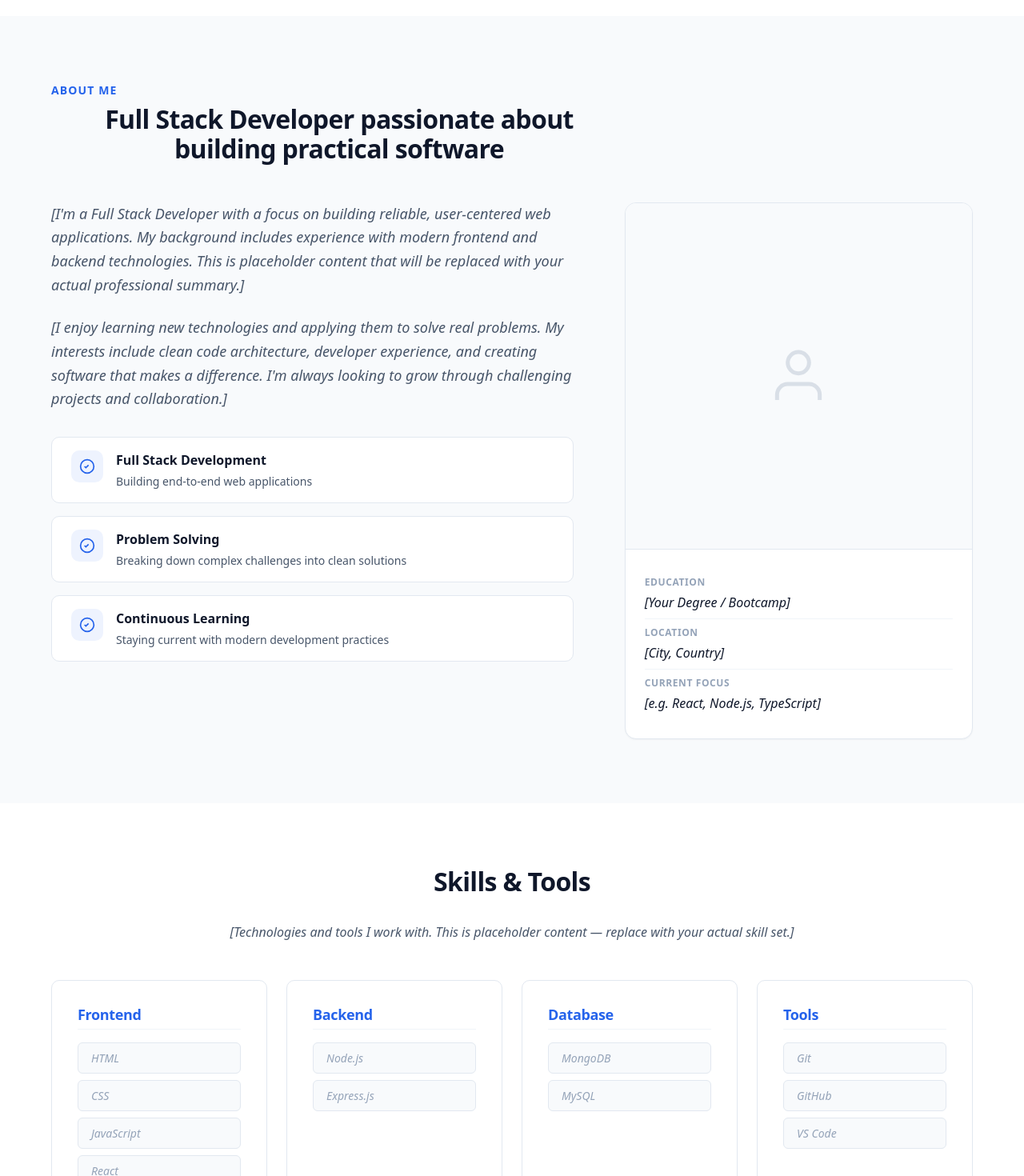
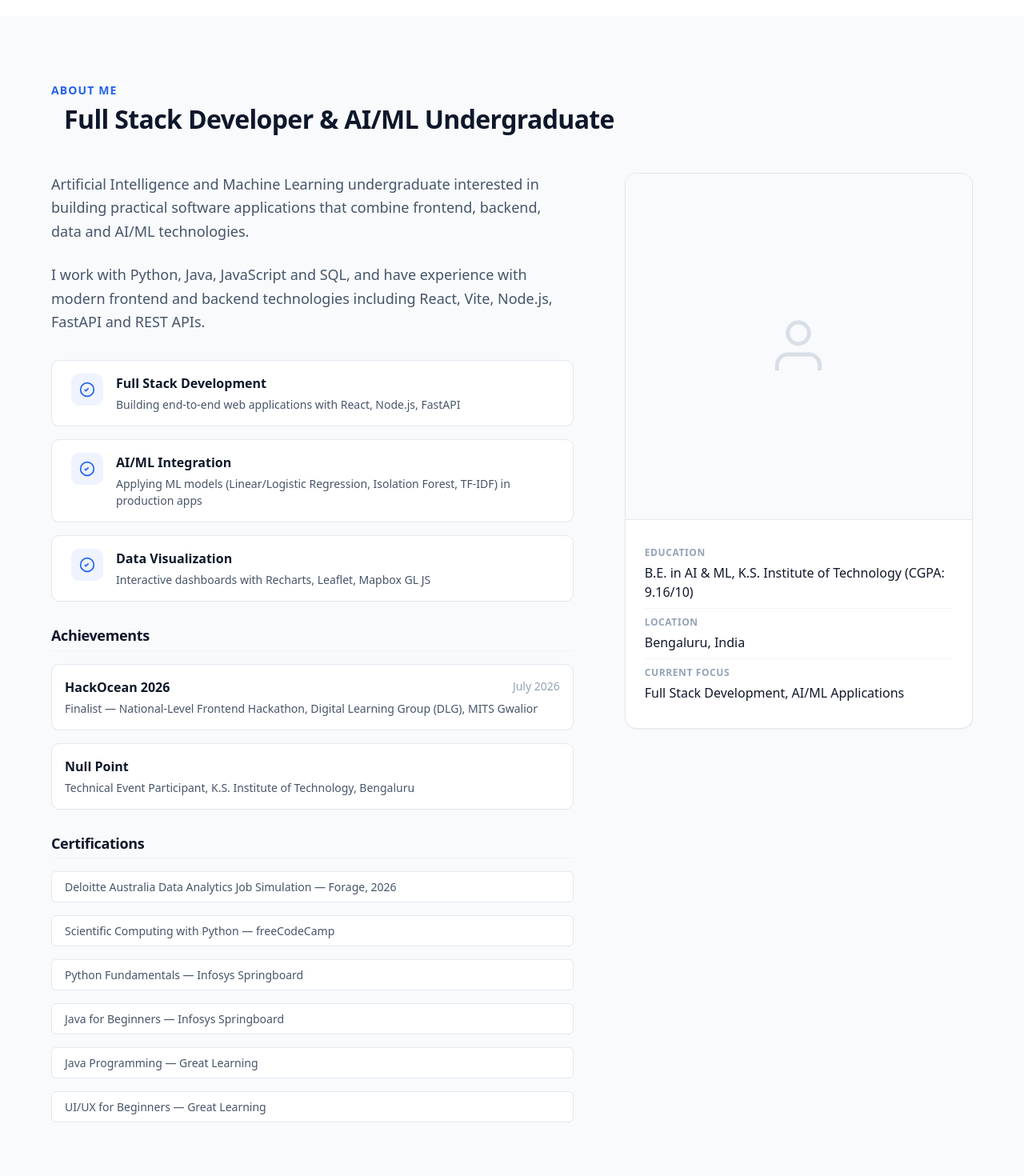
Before and after one commit to deepak251817-collab/full-stack-developer-portfolio, a React (Vite) app: page / in a window 1280 px wide. Shown: the part 780-2250 px from the top of the page at 80% size. Built offline with nearby package versions, Linux system fonts and the light colour scheme.

Commit message:
feat: initialize core CSS styles and base UI components for portfolio layout

```diff
--- a/src/components/About.jsx
+++ b/src/components/About.jsx
@@ -1,14 +1,35 @@
 function About() {
   const highlights = [
-    { label: 'Full Stack Development', description: 'Building end-to-end web applications' },
-    { label: 'Problem Solving', description: 'Breaking down complex challenges into clean solutions' },
-    { label: 'Continuous Learning', description: 'Staying current with modern development practices' }
+    { label: 'Full Stack Development', description: 'Building end-to-end web applications with React, Node.js, FastAPI' },
+    { label: 'AI/ML Integration', description: 'Applying ML models (Linear/Logistic Regression, Isolation Forest, TF-IDF) in production apps' },
+    { label: 'Data Visualization', description: 'Interactive dashboards with Recharts, Leaflet, Mapbox GL JS' }
   ]
 
   const profileInfo = [
-    { label: 'Education', value: '[Your Degree / Bootcamp]' },
-    { label: 'Location', value: '[City, Country]' },
-    { label: 'Current Focus', value: '[e.g. React, Node.js, TypeScript]' }
+    { label: 'Education', value: 'B.E. in AI & ML, K.S. Institute of Technology (CGPA: 9.16/10)' },
+    { label: 'Location', value: 'Bengaluru, India' },
+    { label: 'Current Focus', value: 'Full Stack Development, AI/ML Applications' }
+  ]
+
+  const achievements = [
+    {
+      title: 'HackOcean 2026',
+      detail: 'Finalist — National-Level Frontend Hackathon, Digital Learning Group (DLG), MITS Gwalior',
+      date: 'July 2026'
+    },
+    {
+      title: 'Null Point',
+      detail: 'Technical Event Participant, K.S. Institute of Technology, Bengaluru'
+    }
+  ]
+
+  const certifications = [
+    'Deloitte Australia Data Analytics Job Simulation — Forage, 2026',
+    'Scientific Computing with Python — freeCodeCamp',
+    'Python Fundamentals — Infosys Springboard',
+    'Java for Beginners — Infosys Springboard',
+    'Java Programming — Great Learning',
+    'UI/UX for Beginners — Great Learning'
   ]
 
   return (
@@ -16,19 +37,15 @@ function About() {
       <div className="section-container">
         <div className="about-header">
           <p className="section-label">About Me</p>
-          <h2 id="about-heading" className="section-title">Full Stack Developer passionate about building practical software</h2>
+          <h2 id="about-heading" className="section-title">Full Stack Developer & AI/ML Undergraduate</h2>
         </div>
         <div className="about-grid">
           <div className="about-content">
-            <p className="about-paragraph placeholder-text">
-              [I'm a Full Stack Developer with a focus on building reliable, user-centered web applications.
-              My background includes experience with modern frontend and backend technologies. This is
-              placeholder content that will be replaced with your actual professional summary.]
+            <p className="about-paragraph">
+              Artificial Intelligence and Machine Learning undergraduate interested in building practical software applications that combine frontend, backend, data and AI/ML technologies.
             </p>
-            <p className="about-paragraph placeholder-text">
-              [I enjoy learning new technologies and applying them to solve real problems. My interests
-              include clean code architecture, developer experience, and creating software that makes a
-              difference. I'm always looking to grow through challenging projects and collaboration.]
+            <p className="about-paragraph">
+              I work with Python, Java, JavaScript and SQL, and have experience with modern frontend and backend technologies including React, Vite, Node.js, FastAPI and REST APIs.
             </p>
             <div className="about-highlights">
               {highlights.map((item, index) => (
@@ -46,6 +63,28 @@ function About() {
                 </div>
               ))}
             </div>
+            <div className="about-achievements">
+              <h3 className="achievements-title">Achievements</h3>
+              <ul className="achievements-list">
+                {achievements.map((item, index) => (
+                  <li key={index} className="achievement-item">
+                    <div className="achievement-header">
+                      <strong>{item.title}</strong>
+                      {item.date && <span className="achievement-date">{item.date}</span>}
+                    </div>
+                    <p className="achievement-detail">{item.detail}</p>
+                  </li>
+                ))}
+              </ul>
+            </div>
+            <div className="about-certifications">
+              <h3 className="achievements-title">Certifications</h3>
+              <ul className="certifications-list">
+                {certifications.map((cert, index) => (
+                  <li key={index} className="certification-item">{cert}</li>
+                ))}
+              </ul>
+            </div>
           </div>
           <aside className="about-visual" aria-hidden="true">
             <div className="profile-card">
@@ -59,7 +98,7 @@ function About() {
                 {profileInfo.map((item, index) => (
                   <div key={index} className="profile-info-item">
                     <dt className="profile-info-label">{item.label}</dt>
-                    <dd className="profile-info-value placeholder-text">{item.value}</dd>
+                    <dd className="profile-info-value">{item.value}</dd>
                   </div>
                 ))}
               </div>
--- a/src/components/Footer.jsx
+++ b/src/components/Footer.jsx
@@ -6,11 +6,11 @@ function Footer() {
       <div className="section-container">
         <div className="footer-content">
           <p className="footer-copyright">
-            &copy; {currentYear} [Your Name Here]. All rights reserved.
+            &copy; {currentYear} Deepak R. All rights reserved.
           </p>
           <div className="footer-social">
-            <p className="placeholder-text footer-social-text">
-              [Social links placeholder: GitHub, LinkedIn, Twitter, Email]
+            <p className="footer-social-text placeholder-text">
+              [GitHub: placeholder · LinkedIn: placeholder · Email: deepak251817@gmail.com · Phone: +91 8867034217]
             </p>
           </div>
         </div>
--- a/src/components/Navbar.jsx
+++ b/src/components/Navbar.jsx
@@ -43,7 +43,7 @@ function Navbar() {
     >
       <div className="navbar-container">
         <a href="#hero" className="navbar-brand" aria-label="Go to homepage">
-          [Your Name]
+          Deepak R
         </a>
 
         <div className="navbar-desktop">
--- a/src/components/Projects.jsx
+++ b/src/components/Projects.jsx
@@ -1,9 +1,10 @@
 const projectData = [
   {
     id: 1,
-    title: '[Project Name 1]',
-    description: '[Brief description of the project, what it does, and your role. This is placeholder content.]',
-    technologies: ['React', 'Node.js', 'PostgreSQL'],
+    title: 'FinTrack – AI Expense Manager',
+    description:
+      'An AI-powered expense management application for tracking transactions, budgets and spending patterns. Features expense forecasting using Linear Regression, automatic transaction categorization using TF-IDF and Logistic Regression, and Isolation Forest-based anomaly detection, all exposed via FastAPI REST endpoints.',
+    technologies: ['Python', 'FastAPI', 'Pandas', 'NumPy', 'Scikit-learn', 'JavaScript'],
     githubUrl: null,
     liveUrl: null,
     image: null,
@@ -11,9 +12,10 @@ const projectData = [
   },
   {
     id: 2,
-    title: '[Project Name 2]',
-    description: '[Brief description of the project, what it does, and your role. This is placeholder content.]',
-    technologies: ['Next.js', 'TypeScript', 'MongoDB'],
+    title: 'STARS RouteFinder – Road Safety Navigation',
+    description:
+      'A route planning application with multiple route comparison and interactive Mapbox visualization. Includes traffic and weather information, route-specific environmental insights, pothole reporting, camera uploads with EXIF GPS extraction, browser geolocation, and Tesseract.js OCR fallback.',
+    technologies: ['React', 'Vite', 'Mapbox GL JS', 'Recharts', 'OpenWeather API', 'Tesseract.js'],
     githubUrl: null,
     liveUrl: null,
     image: null,
@@ -21,9 +23,10 @@ const projectData = [
   },
   {
     id: 3,
-    title: '[Project Name 3]',
-    description: '[Brief description of the project, what it does, and your role. This is placeholder content.]',
-    technologies: ['Vue.js', 'Express.js', 'MySQL'],
+    title: 'Ocean Guardian AI',
+    description:
+      'An interactive platform for monitoring ocean health, marine biodiversity and pollution. Features interactive maps, data visualization dashboards, ocean health monitoring, temperature data, species information, coral reef information, pollution trends, alert monitoring, reports, ocean details, AI assistant interface, and responsive React application.',
+    technologies: ['React', 'Vite', 'Tailwind CSS', 'Recharts', 'Leaflet', 'Framer Motion'],
     githubUrl: null,
     liveUrl: null,
     image: null,
@@ -56,9 +59,7 @@ function ProjectCard({ project }) {
         <p className="project-description">{project.description}</p>
         <div className="project-tech">
           {project.technologies.map((tech, index) => (
-            <span key={index} className="tech-tag placeholder-tech">
-              {tech}
-            </span>
+            <span key={index} className="tech-tag">{tech}</span>
           ))}
         </div>
         <div className="project-links">
@@ -105,10 +106,6 @@ function Projects() {
         <div className="projects-header">
           <p className="section-label">Projects</p>
           <h2 id="projects-heading" className="section-title">Featured Projects</h2>
-          <p className="projects-description placeholder-text">
-            [These projects demonstrate practical full stack development skills across
-            frontend, backend, and database technologies. This is placeholder content.]
-          </p>
         </div>
         <div className="projects-grid">
           {projectData.map((project) => (
@@ -116,7 +113,7 @@ function Projects() {
           ))}
         </div>
         <p className="placeholder-note">
-          [All projects above are placeholders. Replace with your actual projects and add real GitHub/live URLs.]
+          [GitHub and Live Demo links are placeholders. Add real URLs when available.]
         </p>
       </div>
     </section>
--- a/src/components/Skills.jsx
+++ b/src/components/Skills.jsx
@@ -1,20 +1,28 @@
 function Skills() {
   const skillCategories = [
     {
+      category: 'Languages',
+      skills: ['Python', 'Java', 'JavaScript', 'SQL']
+    },
+    {
       category: 'Frontend',
-      skills: ['HTML', 'CSS', 'JavaScript', 'React']
+      skills: ['HTML5', 'CSS3', 'React.js', 'Vite', 'Tailwind CSS']
     },
     {
       category: 'Backend',
-      skills: ['Node.js', 'Express.js']
+      skills: ['Node.js', 'FastAPI', 'REST APIs']
     },
     {
-      category: 'Database',
+      category: 'AI/ML',
+      skills: ['Pandas', 'NumPy', 'Scikit-learn', 'Linear Regression', 'Logistic Regression', 'Isolation Forest', 'TF-IDF']
+    },
+    {
+      category: 'Databases',
       skills: ['MongoDB', 'MySQL']
     },
     {
-      category: 'Tools',
-      skills: ['Git', 'GitHub', 'VS Code']
+      category: 'Tools & APIs',
+      skills: ['Git', 'GitHub', 'VS Code', 'Mapbox API', 'OpenWeather API', 'Leaflet', 'Recharts']
     }
   ]
 
@@ -23,9 +31,6 @@ function Skills() {
       <div className="section-container">
         <div className="skills-header">
           <h2 id="skills-heading" className="section-title">Skills & Tools</h2>
-          <p className="skills-subtitle placeholder-text">
-            [Technologies and tools I work with. This is placeholder content — replace with your actual skill set.]
-          </p>
         </div>
         <div className="skills-grid">
           {skillCategories.map(({ category, skills }) => (
@@ -33,9 +38,7 @@ function Skills() {
               <h3 className="skill-category-title">{category}</h3>
               <ul className="skill-list">
                 {skills.map((skill, index) => (
-                  <li key={index} className="skill-item placeholder-skill">
-                    {skill}
-                  </li>
+                  <li key={index} className="skill-item">{skill}</li>
                 ))}
               </ul>
             </div>
--- a/src/index.css
+++ b/src/index.css
@@ -734,6 +734,78 @@ p {
   color: var(--color-text);
 }
 
+.about-achievements {
+  margin-top: var(--spacing-xl);
+}
+
+.about-certifications {
+  margin-top: var(--spacing-xl);
+}
+
+.achievements-title {
+  font-size: var(--font-size-lg);
+  font-weight: 600;
+  color: var(--color-text);
+  margin-bottom: var(--spacing-md);
+  padding-bottom: var(--spacing-sm);
+  border-bottom: 1px solid var(--color-border-light);
+}
+
+.achievements-list,
+.certifications-list {
+  list-style: none;
+  display: flex;
+  flex-direction: column;
+  gap: var(--spacing-md);
+}
+
+.achievement-item {
+  padding: var(--spacing-md);
+  background-color: var(--color-bg);
+  border: 1px solid var(--color-border);
+  border-radius: var(--border-radius);
+}
+
+.achievement-header {
+  display: flex;
+  justify-content: space-between;
+  align-items: flex-start;
+  gap: var(--spacing-md);
+  margin-bottom: var(--spacing-xs);
+}
+
+.achievement-header strong {
+  font-size: var(--font-size-base);
+  color: var(--color-text);
+}
+
+.achievement-date {
+  font-size: var(--font-size-sm);
+  color: var(--color-text-light);
+  white-space: nowrap;
+}
+
+.achievement-detail {
+  font-size: var(--font-size-sm);
+  color: var(--color-text-muted);
+  margin: 0;
+}
+
+.certification-item {
+  font-size: var(--font-size-sm);
+  color: var(--color-text-muted);
+  padding: var(--spacing-sm) var(--spacing-md);
+  background-color: var(--color-bg);
+  border: 1px solid var(--color-border);
+  border-radius: var(--border-radius-sm);
+  transition: border-color var(--transition-fast), color var(--transition-fast);
+}
+
+.certification-item:hover {
+  border-color: var(--color-primary);
+  color: var(--color-text);
+}
+
 @media (min-width: 900px) {
   .about-grid {
     grid-template-columns: 1.2fr 0.8fr;
```
Also changed, not shown: src/components/Contact.jsx (+4 -4 lines), src/components/Hero.jsx (+3 -5 lines).
